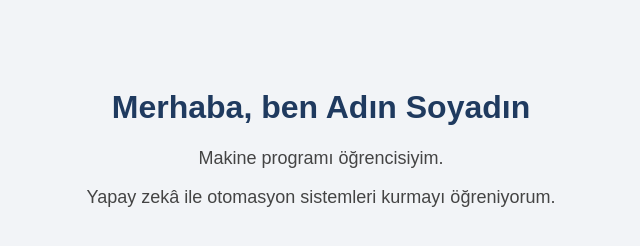
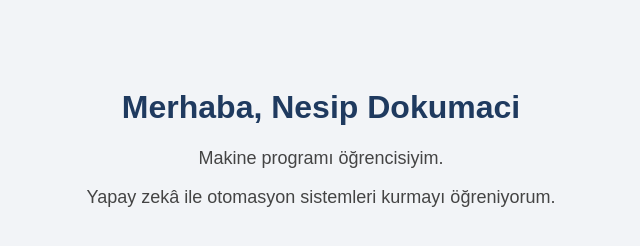
Before and after one commit to NESIP120/ilk-proje, a plain HTML site: page index.html in a window 1280 px wide. Shown: the whole page, without its empty margins (319-959 px from the left). Drawn offline with Linux system fonts and the light colour scheme.

Commit message:
Update index.html

```diff
--- a/index.html
+++ b/index.html
@@ -16,7 +16,7 @@
   </style>
 </head>
 <body>
-  <h1>Merhaba, ben Adın Soyadın</h1>
+  <h1>Merhaba, Nesip Dokumaci</h1>
   <p>Makine programı öğrencisiyim.</p>
   <p>Yapay zekâ ile otomasyon sistemleri kurmayı öğreniyorum.</p>
 </body>
```
